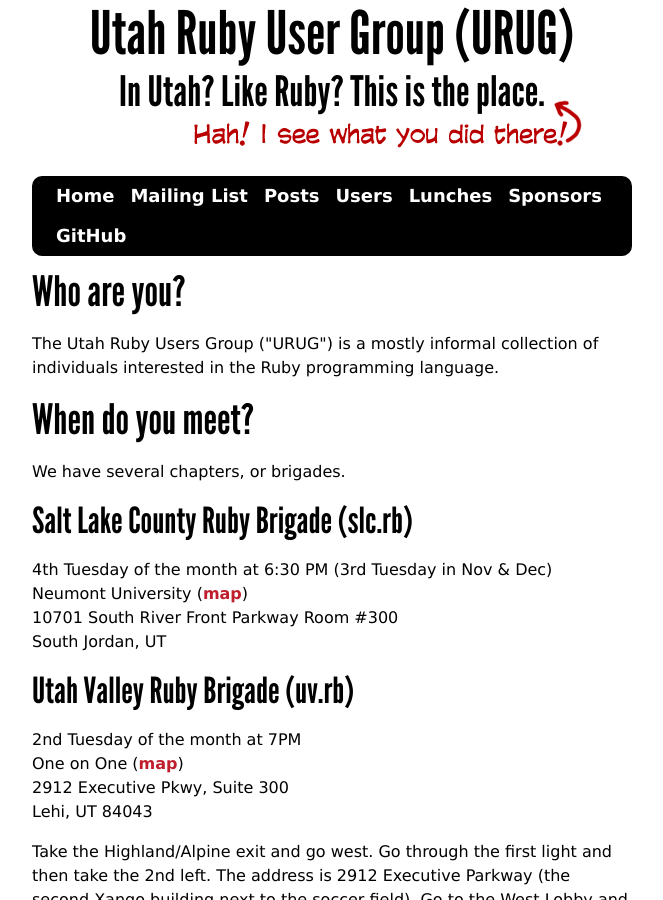
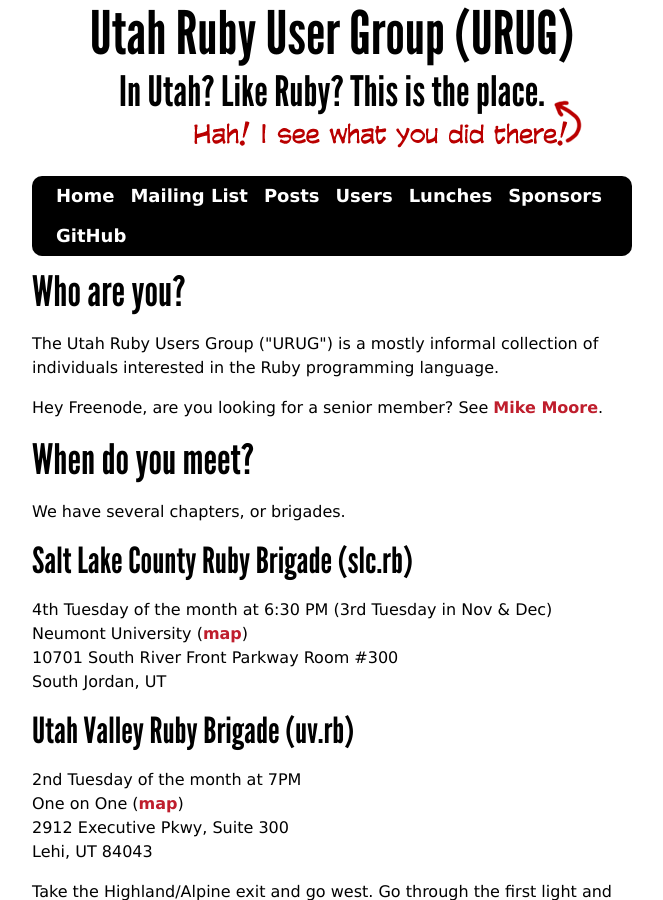
Before and after one commit to urug/urug.github.io, a Jekyll site: the page built from index.html, in a window 1280 px wide and 900 px high. Shown: the whole window, without its empty margins (308-971 px from the left). Built offline with Jekyll 4.4.1, drawn with Linux system fonts in a browser that asks for light colours.

Commit message:
Add text for claiming #urug on freenode

```diff
--- /dev/null
+++ b/freenode.txt
@@ -0,0 +1 @@
+3577dae920a07d7fd965e900263ccb8f
--- a/index.html
+++ b/index.html
@@ -4,6 +4,8 @@
 ---
 <h1>Who are you?</h1>
 <p>The Utah Ruby Users Group ("URUG") is a mostly informal collection of individuals interested in the Ruby programming language.</p>
+
+<p>Hey Freenode, are you looking for a senior member? See <a href="/users/blowmage">Mike Moore</a>.</p>
 
 <h1>When do you meet?</h1>
 <p>We have several chapters, or brigades.</p>
```
